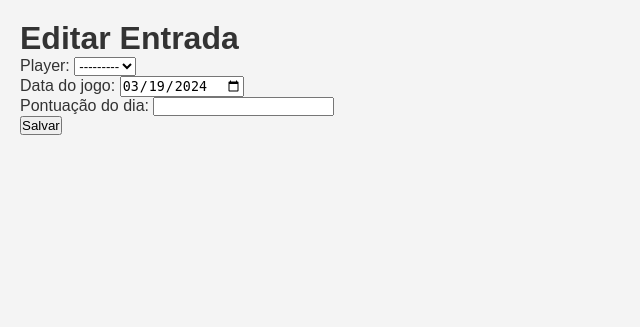
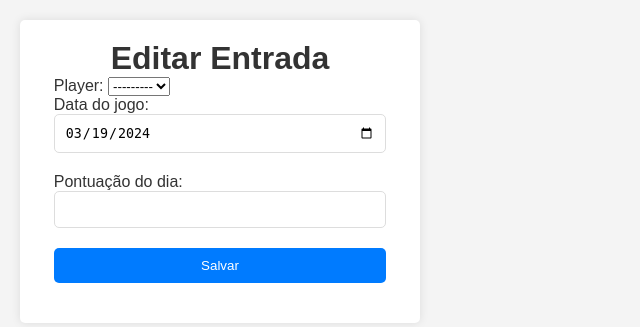
Before and after one commit to arturpeixoto/conexo-wars, a Django app: template leaderboard/templates/edit_entry.html in a window 1280 px wide. Shown: the part 58-385 px from the top of the page, without its empty margins (0-640 px from the left). Run offline with Django 5.2, Linux system fonts and the light colour scheme; the template is opened without the code that fills it: values that come from a table or form of the project are taken from there, others are empty.

Commit message:
feat edit and delete css

```diff
--- a/leaderboard/templates/edit_entry.html
+++ b/leaderboard/templates/edit_entry.html
@@ -1,21 +1,20 @@
 {% extends 'base.html' %}
+
+{% load static %}
+
+{% block extracss %}
+<link rel="stylesheet" type="text/css" href="{% static 'leaderboard/css/edit_entry.css' %}">
+{% endblock %}
 
 {% block title %}Editar Entrada{% endblock %}
 
 {% block content %}
-<!DOCTYPE html>
-<html lang="en">
-<head>
-    <meta charset="UTF-8">
-    <title>Editar Entrada</title>
-</head>
-<body>
+<div class="edit-entry-form">
     <h1>Editar Entrada</h1>
     <form method="post">
         {% csrf_token %}
         {{ form.as_p }}
-        <button type="submit">Salvar</button>
+        <button type="submit" class="submit-btn">Salvar</button>
     </form>
-</body>
-</html>
+</div>
 {% endblock %}
--- /dev/null
+++ b/static/leaderboard/css/edit_entry.css
@@ -0,0 +1,37 @@
+.edit-entry-form {
+  display: flex;
+  flex-direction: column;
+  align-items: center;
+  justify-content: center;
+  width: 100%;
+  max-width: 400px;
+  padding: 20px;
+  background-color: #fff;
+  border-radius: 5px;
+  box-shadow: 0 0 10px rgba(0, 0, 0, 0.1);
+ }
+
+ .edit-entry-form input,
+ .edit-entry-form button {
+  width: 100%;
+  padding: 10px;
+  margin-bottom: 20px;
+  border: 1px solid #ddd;
+  border-radius: 5px;
+ }
+
+ .edit-entry-form button {
+  background-color: #007bff;
+  color: #fff;
+  border: none;
+  cursor: pointer;
+  transition: background-color 0.3s ease;
+ }
+
+ .edit-entry-form button:hover {
+  background-color: #0056b3;
+ }
+
+ .edit-entry-form button:focus {
+  outline: 2px solid #007bff;
+ }
```
Also changed, not shown: leaderboard/templates/delete_entry.html (+15 -8 lines), static/leaderboard/css/delete_entry.css (added, +37 -0 lines).
